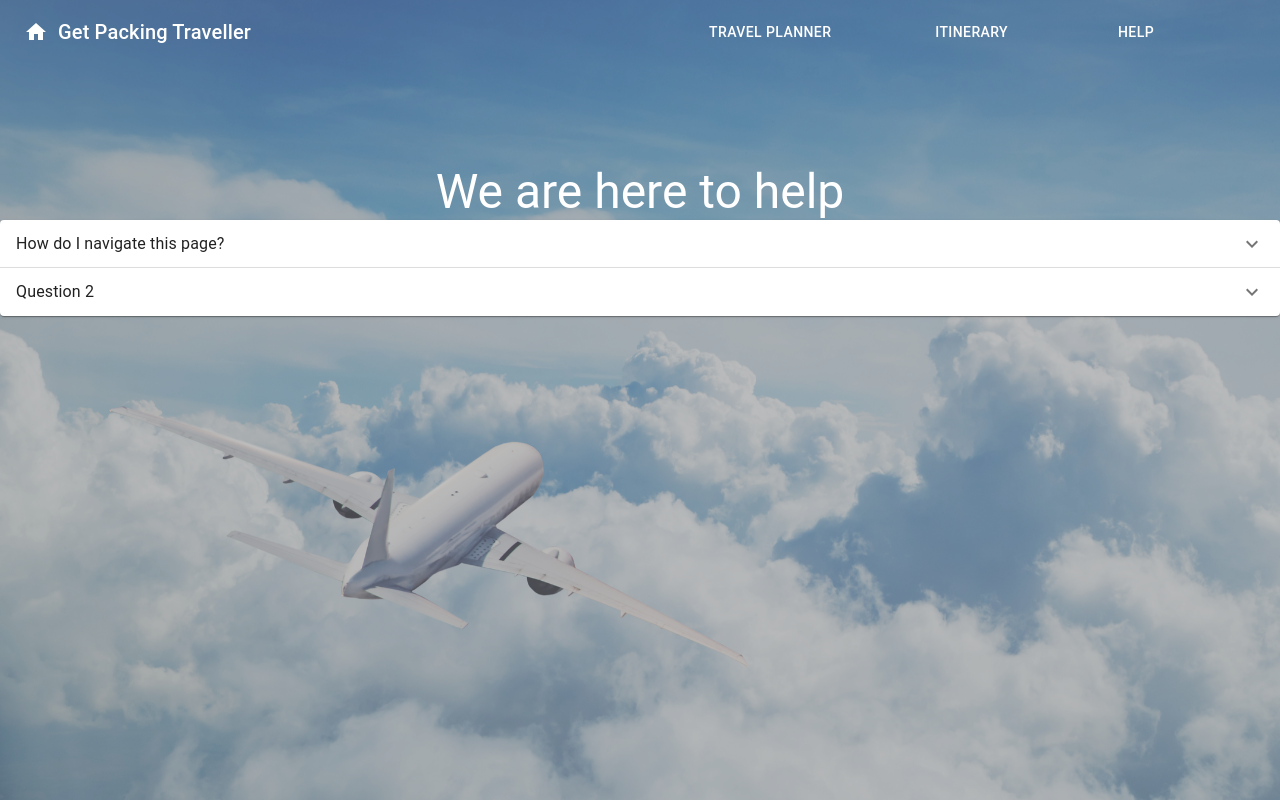
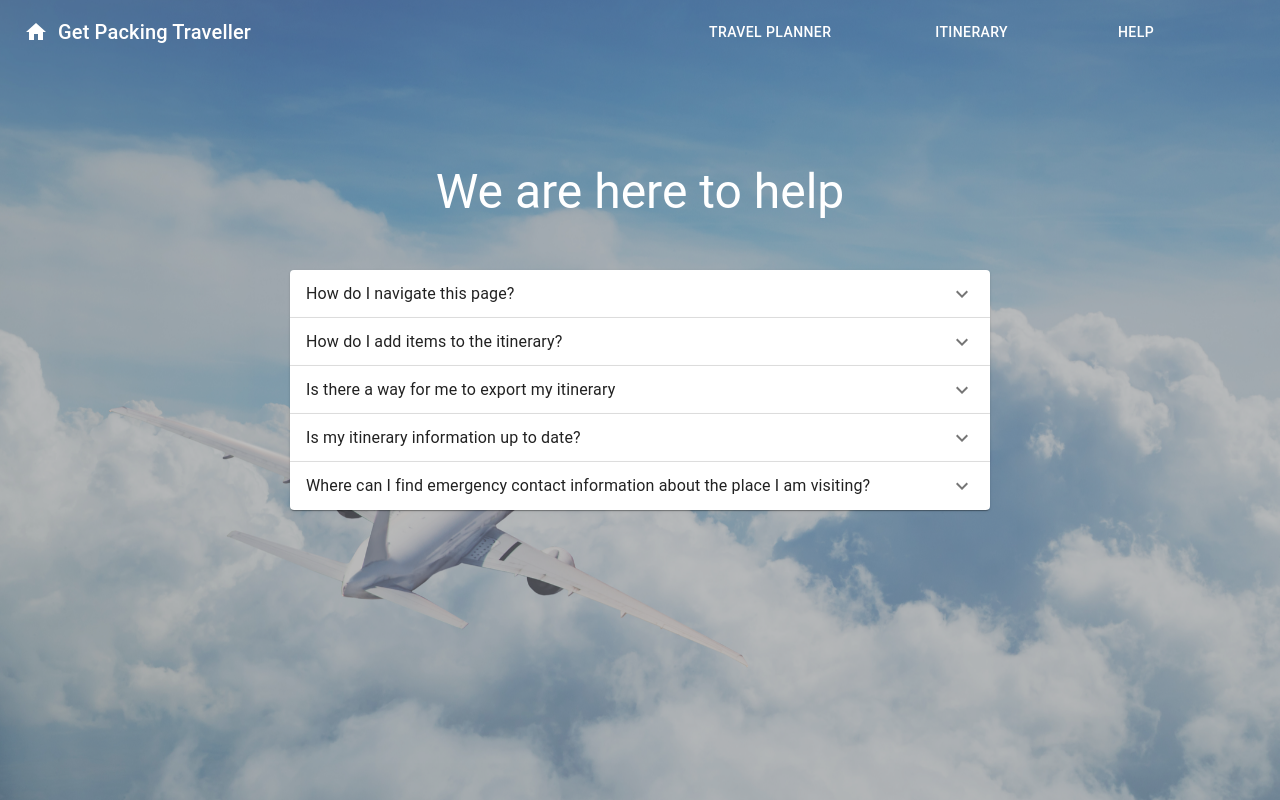
Before and after one commit to Monash-FIT3170/AI_Travel_Plan, a React (Create React App) app in the folder client/: page /example in a window 1280 px wide. Built offline with nearby package versions, Linux system fonts and the light colour scheme.

Commit message:
Help: Styling and repsonses in progress

```diff
--- a/client/src/components/help/HelpMenu.jsx
+++ b/client/src/components/help/HelpMenu.jsx
@@ -4,6 +4,7 @@ import AccordionSummary from "@mui/material/AccordionSummary";
 import Typography from "@mui/material/Typography";
 import ExpandMoreIcon from "@mui/icons-material/ExpandMore";
 import React from "react";
+import "./HelpMenuStyles.css";
 
 /**
  * Contains the entire code for the help accordian menu
@@ -11,7 +12,7 @@ import React from "react";
  */
 export default function HelpMenu() {
   return (
-    <div>
+    <div className="help-menu">
       <Accordion>
         <AccordionSummary
           expandIcon={<ExpandMoreIcon />}
@@ -30,7 +31,46 @@ export default function HelpMenu() {
           aria-controls="panel2a-content"
           id="panel2a-header"
         >
-          <Typography>Question 2</Typography>
+          <Typography>How do I add items to the itinerary?</Typography>
+        </AccordionSummary>
+        <AccordionDetails>
+          <Typography>idk</Typography>
+        </AccordionDetails>
+      </Accordion>
+      <Accordion>
+        <AccordionSummary
+          expandIcon={<ExpandMoreIcon />}
+          aria-controls="panel2a-content"
+          id="panel2a-header"
+        >
+          <Typography>Is there a way for me to export my itinerary</Typography>
+        </AccordionSummary>
+        <AccordionDetails>
+          <Typography>Response 2</Typography>
+        </AccordionDetails>
+      </Accordion>
+      <Accordion>
+        <AccordionSummary
+          expandIcon={<ExpandMoreIcon />}
+          aria-controls="panel2a-content"
+          id="panel2a-header"
+        >
+          <Typography>Is my itinerary information up to date?</Typography>
+        </AccordionSummary>
+        <AccordionDetails>
+          <Typography>Response 2</Typography>
+        </AccordionDetails>
+      </Accordion>
+      <Accordion>
+        <AccordionSummary
+          expandIcon={<ExpandMoreIcon />}
+          aria-controls="panel2a-content"
+          id="panel2a-header"
+        >
+          <Typography>
+            Where can I find emergency contact information about the place I am
+            visiting?
+          </Typography>
         </AccordionSummary>
         <AccordionDetails>
           <Typography>Response 2</Typography>
--- /dev/null
+++ b/client/src/components/help/HelpMenuStyles.css
@@ -0,0 +1,4 @@
+.help-menu {
+  max-width: 700px;
+  margin: 0 auto;
+}
--- a/client/src/pages/ExamplePage.jsx
+++ b/client/src/pages/ExamplePage.jsx
@@ -17,7 +17,9 @@ export default function ExamplePage() {
         >
           We are here to help{" "}
         </Typography>
-        <HelpMenu />
+        <div style={{ marginTop: "50px" }}>
+          <HelpMenu />
+        </div>
       </Background>
     </>
   );
```
